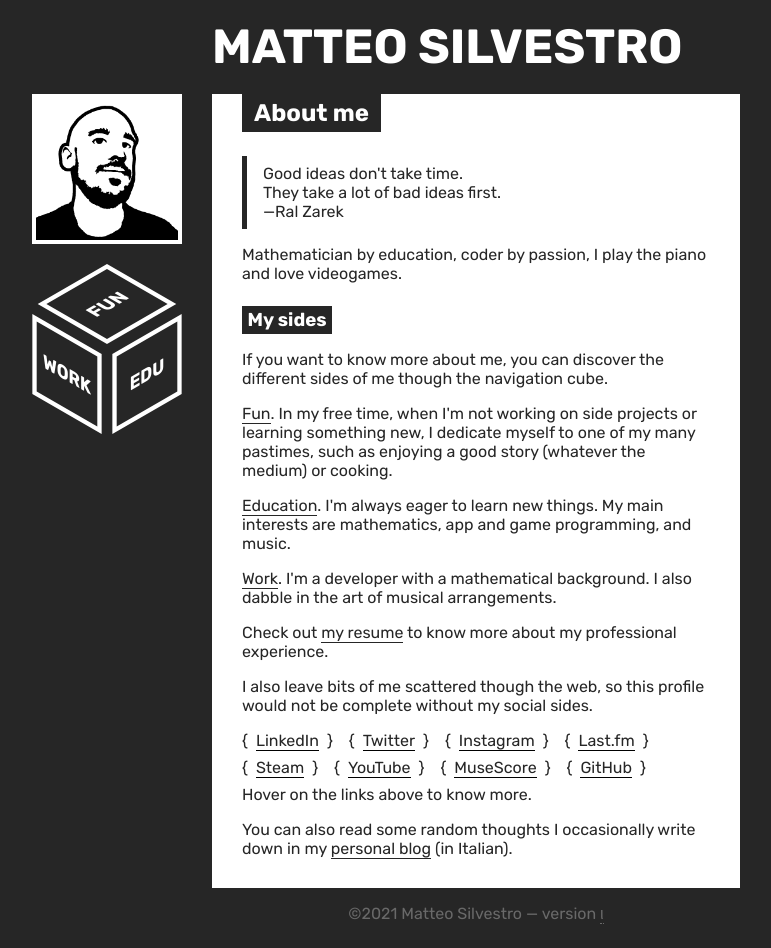
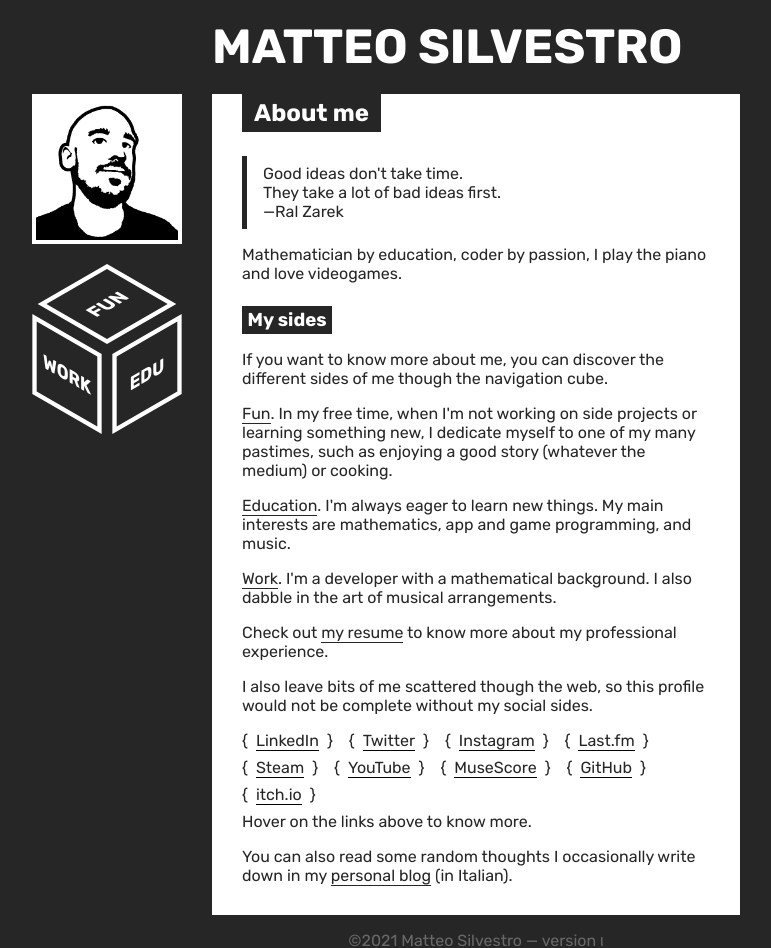
Before and after one commit to msilvestro/matteosilvestro, a Next.js app: page / in a window 1280 px wide. Shown: the top 948 px of the page, without its empty margins (254-1025 px from the left). Built offline with nearby package versions, Linux system fonts and the light colour scheme.

Commit message:
Add itch.io link in homepage

```diff
--- a/src/pages/index.mdx
+++ b/src/pages/index.mdx
@@ -80,6 +80,12 @@ complete without my social sides.
       color: "#24292e",
       description: "Code projects I made.",
     },
+    {
+      name: "itch.io",
+      href: "https://msilvestro.itch.io",
+      color: "#da2c49",
+      description: "My videogames.",
+    },
   ]}
 />
 
```
